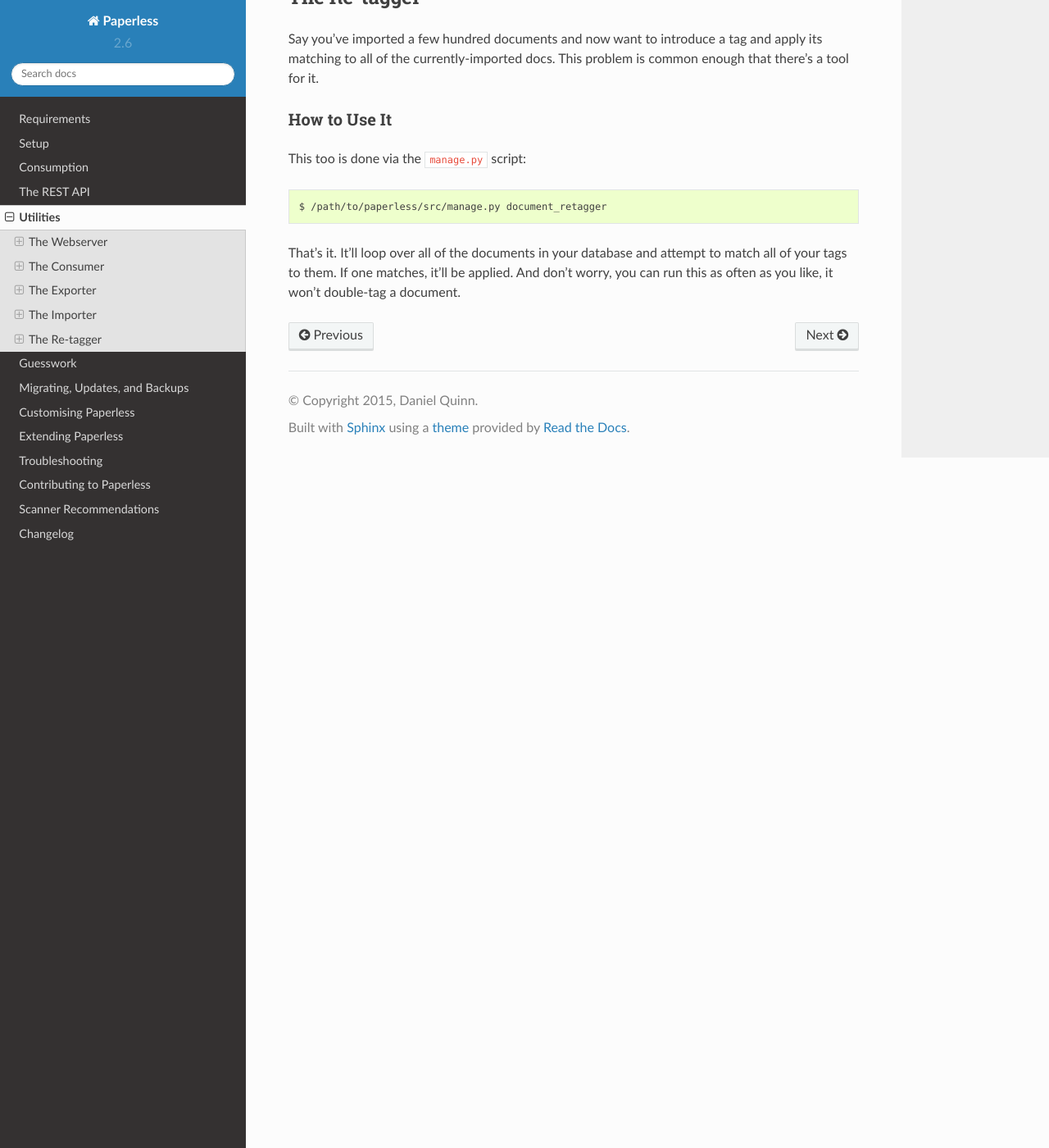
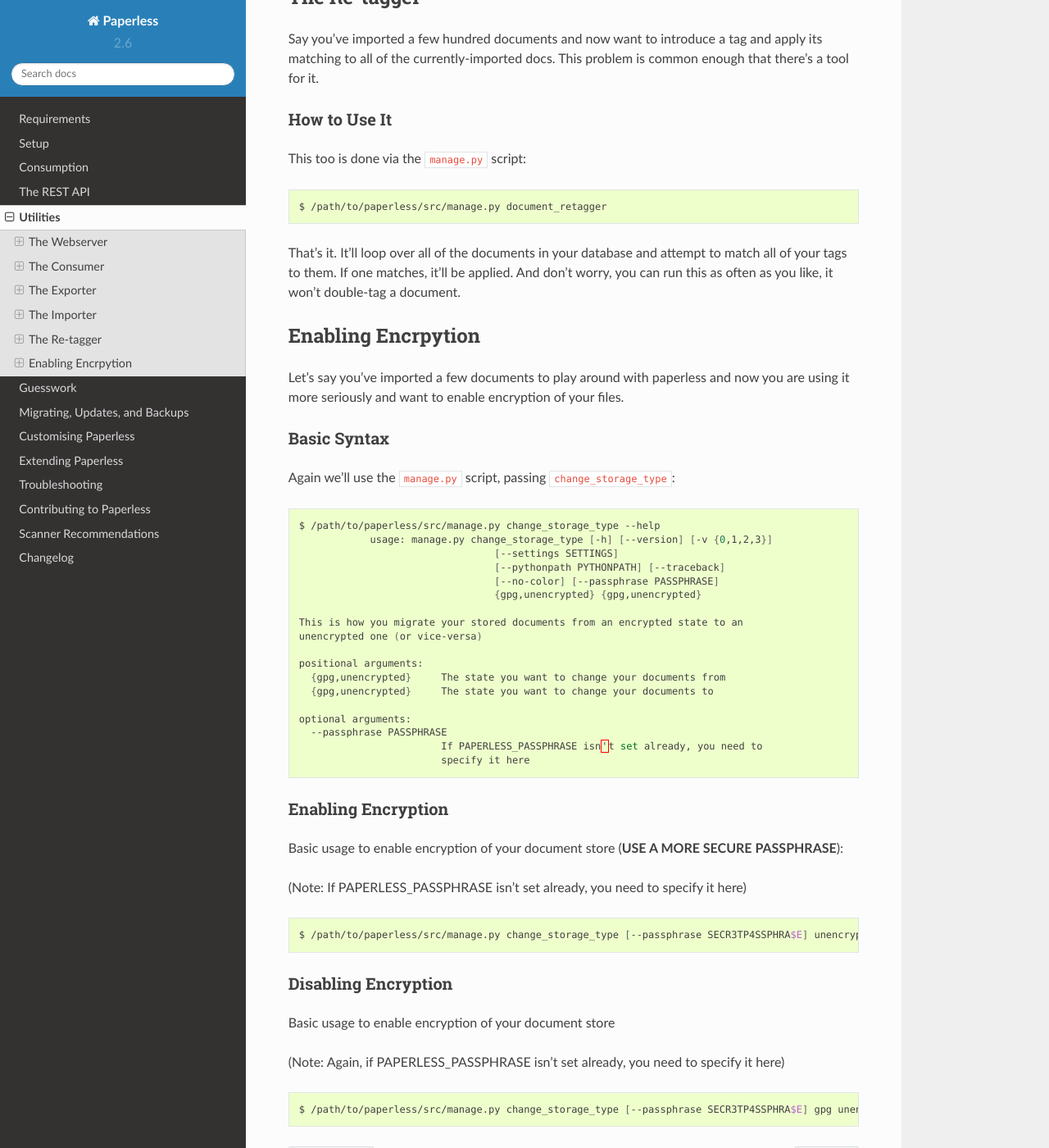
Before and after one commit to repoRangee/Large-scale, a Sphinx documentation site: the page built from docs/utilities.rst, in a window 1280 px wide and 1400 px high, scrolled down 3295 px. Shown: the whole window at 82% size. Built offline with Sphinx 7.4.7 and the Read the Docs theme 2.0.0, drawn with Linux system fonts in a browser that asks for light colours; formulas are drawn with MathJax 3.

Commit message:
Add docs about enabling and disabling encryption
Adding docs outlining basic syntax of enabling and disabling encryption of your paperless document installation.

```diff
--- a/docs/utilities.rst
+++ b/docs/utilities.rst
@@ -216,3 +216,62 @@ That's it.  It'll loop over all of the documents in your database and attempt
 to match all of your tags to them.  If one matches, it'll be applied.  And
 don't worry, you can run this as often as you like, it won't double-tag
 a document.
+
+.. _utilities-encyption:
+
+Enabling Encrpytion
+-------------------
+
+Let's say you've imported a few documents to play around with paperless and now
+you are using it more seriously and want to enable encryption of your files.
+
+.. utilities-encryption-howto:
+
+Basic Syntax
+.............
+
+Again we'll use the ``manage.py`` script, passing ``change_storage_type``:
+
+.. code:: bash
+
+    $ /path/to/paperless/src/manage.py change_storage_type --help
+		usage: manage.py change_storage_type [-h] [--version] [-v {0,1,2,3}]
+                                     [--settings SETTINGS]
+                                     [--pythonpath PYTHONPATH] [--traceback]
+                                     [--no-color] [--passphrase PASSPHRASE]
+                                     {gpg,unencrypted} {gpg,unencrypted}
+
+    This is how you migrate your stored documents from an encrypted state to an
+    unencrypted one (or vice-versa)
+
+    positional arguments:
+      {gpg,unencrypted}     The state you want to change your documents from
+      {gpg,unencrypted}     The state you want to change your documents to
+
+    optional arguments:
+      --passphrase PASSPHRASE
+                            If PAPERLESS_PASSPHRASE isn't set already, you need to
+                            specify it here
+
+Enabling Encryption
+...................
+
+Basic usage to enable encryption of your document store (**USE A MORE SECURE PASSPHRASE**):
+
+(Note: If PAPERLESS_PASSPHRASE isn't set already, you need to specify it here)
+
+.. code:: bash
+
+    $ /path/to/paperless/src/manage.py change_storage_type [--passphrase SECR3TP4SSPHRA$E] unencrypted gpg
+
+
+Disabling Encryption
+...................
+
+Basic usage to enable encryption of your document store
+
+(Note: Again, if PAPERLESS_PASSPHRASE isn't set already, you need to specify it here)
+
+.. code:: bash
+
+    $ /path/to/paperless/src/manage.py change_storage_type [--passphrase SECR3TP4SSPHRA$E] gpg unencrypted
```
